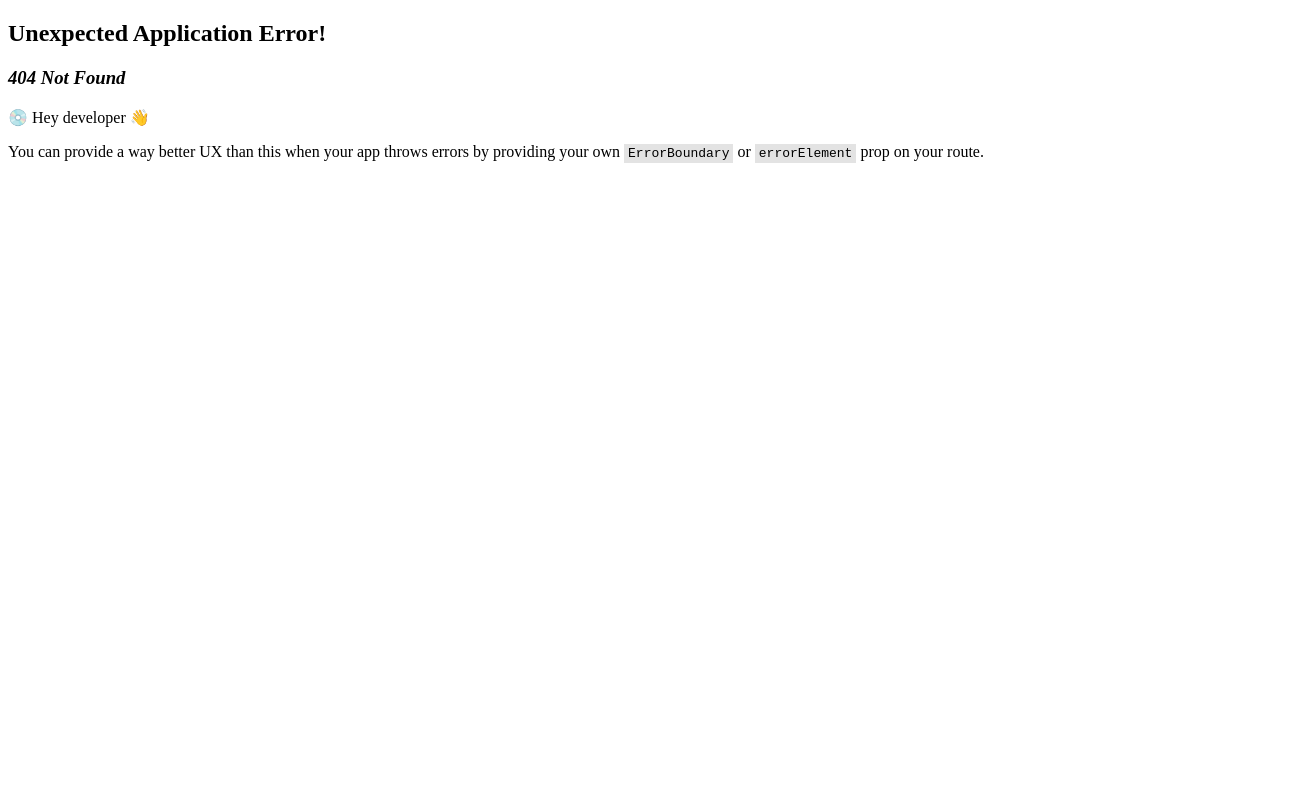
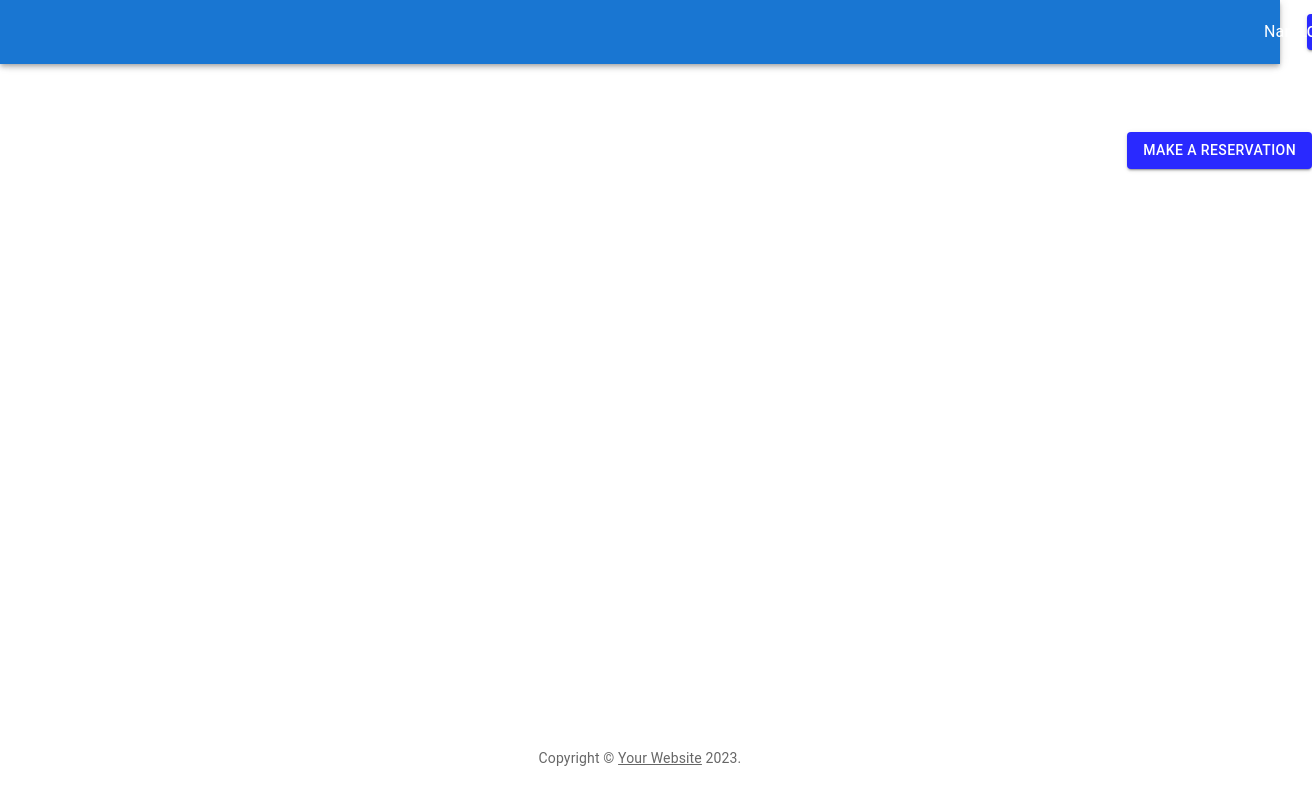
Before and after one commit to VladDragosIustin22/hot-desk-application, a React (Vite) app in the folder web/: page /main-screen in a window 1280 px wide. Before the commit this address had no page. Shown: the whole page, 1312 px wide, since content can reach past the window. Built offline with nearby package versions, Linux system fonts and the light colour scheme.

Commit message:
main-screen design

```diff
--- a/web/package.json
+++ b/web/package.json
@@ -16,7 +16,8 @@
     "@mui/material": "^5.13.5",
     "react": "^18.2.0",
     "react-dom": "^18.2.0",
-    "react-router-dom": "^6.13.0"
+    "react-router-dom": "^6.13.0",
+    "react-sticky": "^6.0.3"
   },
   "devDependencies": {
     "@types/react": "^18.0.37",
--- /dev/null
+++ b/web/src/components/main-screen.tsx
@@ -0,0 +1,84 @@
+import React from 'react';
+import { Typography, Link, Container, CssBaseline } from "@mui/material";
+import { AppBar, Toolbar, Button, Box } from "@mui/material";
+import LogoutIcon from '@mui/icons-material/Logout';
+import { createTheme, ThemeProvider } from '@mui/material/styles';
+
+
+function Copyright(props: any) {
+    return (
+      <Typography
+        variant="body2"
+        color="text.secondary"
+        align="center"
+        {...props}
+      >
+        {"Copyright © "}
+        <Link color="inherit" href="https://mui.com/">
+          Your Website
+        </Link>{" "}
+        {new Date().getFullYear()}
+        {"."}
+      </Typography>
+    );
+  }
+
+
+
+  export default function Header() {
+
+    const displayHeader = () => {
+        return <Toolbar>
+            <Typography sx={{marginLeft: 155}}>Name</Typography>
+            {logout()}
+        </Toolbar>;
+    };
+    const logout =() => {
+        return <Button
+        variant="contained" color="primary"
+        sx={{marginLeft: "auto", backgroundColor: "#2929ff"}}
+        >Logout <LogoutIcon sx={{padding: "4px"}}></LogoutIcon></Button>
+
+    }
+
+
+
+
+
+    const defaultTheme = createTheme();
+
+  return (
+    <>
+    <ThemeProvider theme={defaultTheme}>
+      <Container component="main" maxWidth="xs">
+        <CssBaseline />
+    <header >
+
+        <AppBar sx={{position: "fixed", top: "0s"}}> {displayHeader()}</AppBar>
+    </header>
+    <Box
+    margin={1}
+    display="flex"
+    justifyContent="flex-end" alignItems="flex-end"
+    sx={{top: 100,
+        right: "60%",
+        marginRight: -100,
+        position: "absolute",
+
+    }}
+    >
+    <Button variant="contained" color="primary"
+    sx={{ mt: 3, mb: 2, backgroundColor: "#2929ff"}}
+    >Make a reservation</Button>
+    </Box>
+
+
+    <Copyright sx={{ mt: 5, mb: 4, position:"absolute",
+         left:0,
+         bottom:0,
+         right:0,}} />
+         </Container>
+        </ThemeProvider>
+    </>
+  );
+}
--- a/web/src/components/sign-up-page.tsx
+++ b/web/src/components/sign-up-page.tsx
@@ -147,7 +147,7 @@ export default function SignUp() {
             </Grid>
           </Box>
         </Box>
-        <Copyright sx={{ mt: 5 }} />
+        <Copyright sx={{ mt: 5}} />
       </Container>
     </ThemeProvider>
   );
--- a/web/src/main.tsx
+++ b/web/src/main.tsx
@@ -3,12 +3,17 @@ import ReactDOM from "react-dom/client";
 import "./index.css";
 import { RouterProvider, createBrowserRouter } from "react-router-dom";
 import SignUp from "./components/sign-up-page";
+import Header from "./components/main-screen";
 
 const router = createBrowserRouter([
   {
     path: "/sign-up-page",
     element: <SignUp />,
   },
+  {
+    path: "main-screen",
+    element: <Header />,
+  }
 ]);
 
 ReactDOM.createRoot(document.getElementById("root") as HTMLElement).render(
```
Also changed, not shown: 1 other file (tests, documents, lock files or other folders).
